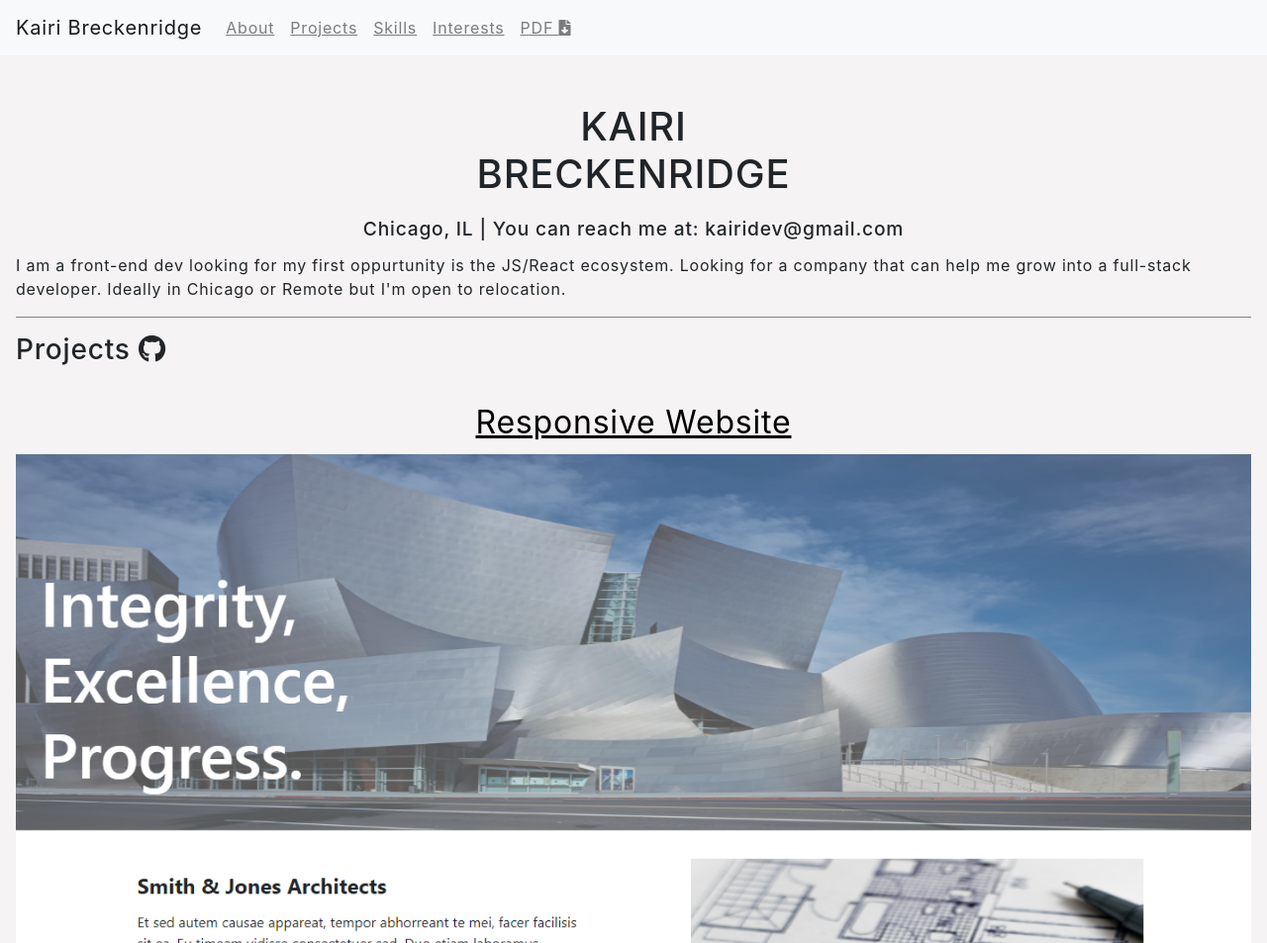
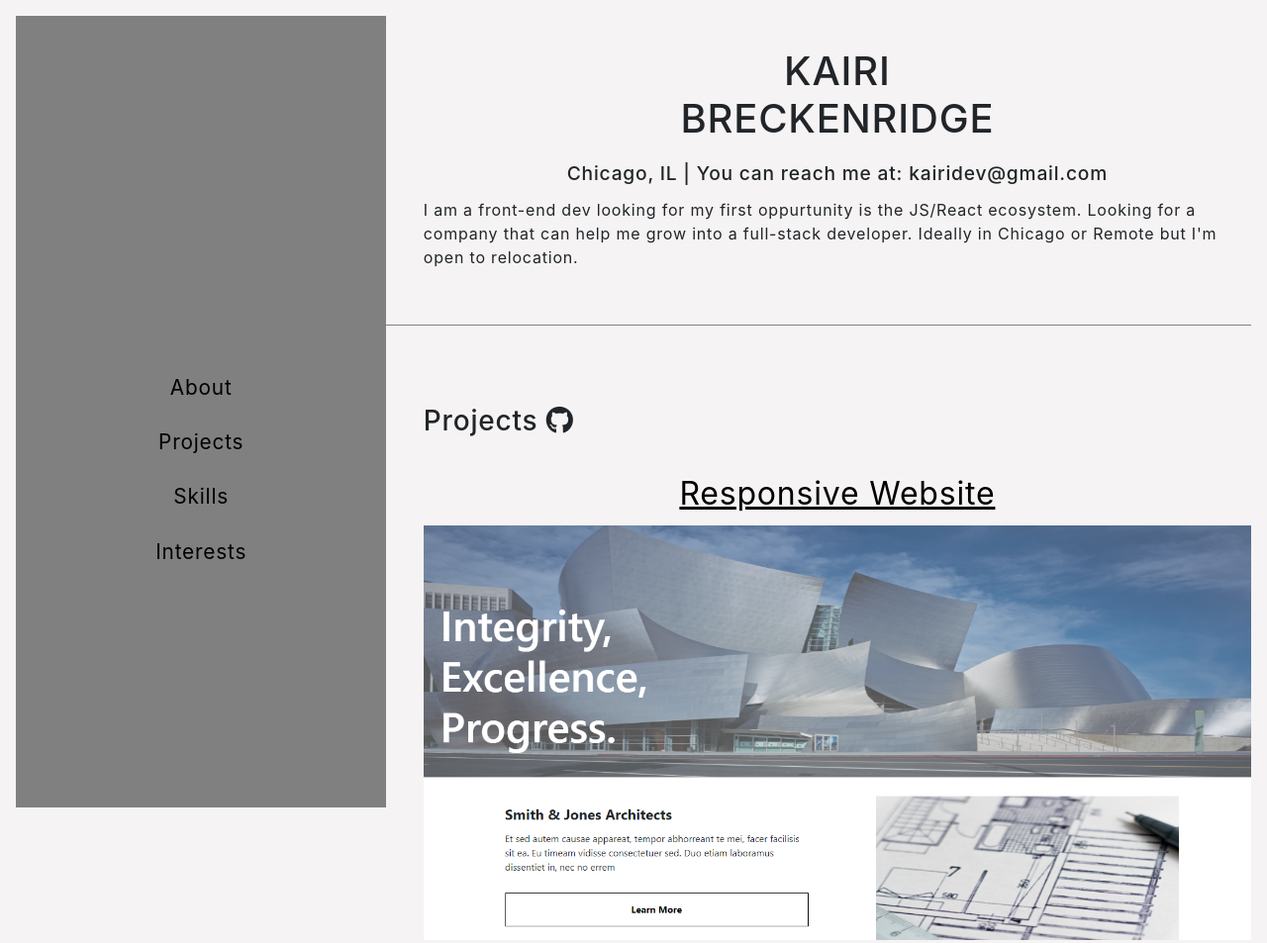
Before and after one commit to Kaikaine/resume, a plain HTML site: page index.html in a window 1280 px wide. Shown: the top 953 px of the page at 99% size. Drawn offline with nearby package versions, Linux system fonts and the light colour scheme; a script that the page names is missing; a web font is replaced by a local one.

Commit message:
added a sidebar for 1024px screen & a media query

```diff
--- a/css/main.css
+++ b/css/main.css
@@ -87,3 +87,66 @@ figcaption a {
 footer {
   font-size: 0.8rem;
 }
+
+.sidebar {
+  display: none;
+}
+
+/* LAPTOP */
+
+@media (min-width: 1024px) {
+  .navbar {
+    display: none;
+  }
+
+  .sidebar {
+    display: initial;
+    float: left;
+    height: 100vh;
+    min-width: 30%;
+    background: grey;
+    position: sticky;
+    top: 0.000000001px;
+  }
+
+  section {
+    width: 70%;
+    margin-left: 30%;
+    padding-left: 3%;
+    margin-bottom: 5rem;
+    padding-bottom: 2.5rem;
+  }
+
+  /* SIDEBAR */
+
+  .sidebar__list-items {
+    position: relative;
+    top: 45vh;
+    left: 10%;
+  }
+
+  .sidebar__list-item {
+    width: 80%;
+    list-style-type: none;
+    text-align: center;
+    margin-bottom: 1.5rem;
+  }
+
+  .sidebar__list-items a {
+    text-decoration: none;
+    font-size: 1.3rem;
+  }
+
+  footer {
+    width: 70%;
+    margin-left: 30%;
+    padding-left: 3%;
+    padding-bottom: 1rem;
+    font-size: 1rem;
+  }
+
+  footer p {
+    width: 60%;
+    margin-left: 20%;
+  }
+}
--- a/index.html
+++ b/index.html
@@ -51,6 +51,25 @@
     </nav>
 
     <main>
+      <div class="sidebar">
+        <div class="sidebar__list">
+          <ul class="sidebar__list-items">
+            <li class="sidebar__list-item">
+              <a href="#about">About</a>
+            </li>
+            <li class="sidebar__list-item">
+              <a href="#projects">Projects</a>
+            </li>
+            <li class="sidebar__list-item">
+              <a href="#skills">Skills</a>
+            </li>
+            <li class="sidebar__list-item">
+              <a href="#interests">Interests</a>
+            </li>
+          </ul>
+        </div>
+      </div>
+
       <section class="about">
         <a name="about"></a>
         <h1 class="name">
@@ -257,7 +276,7 @@
       </section>
 
       <footer>
-        Kairi Breckenridge 2019 All Rights Reserved
+        <p>Kairi Breckenridge 2019 All Rights Reserved</p>
       </footer>
     </main>
 
```
